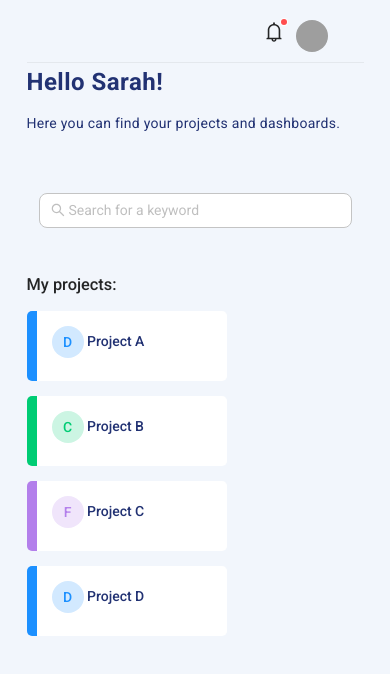
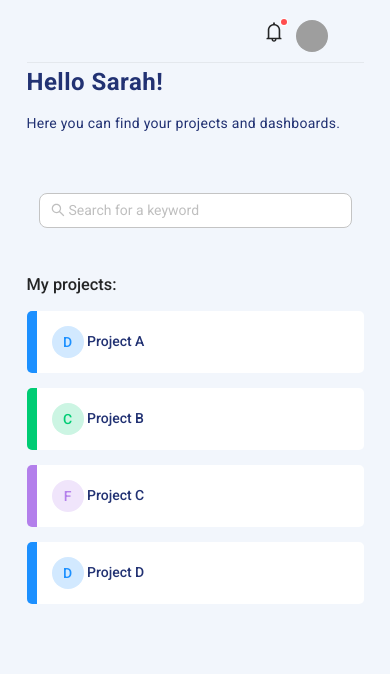
Before and after one commit to AngeloAndreaIsola/DashMote_Assesment, a Vue app in the folder dashmote_assessment/: page / in a window 390 px wide. Shown: the top 674 px of the page. Built offline with nearby package versions, Linux system fonts and the light colour scheme; grey boxes are pictures that could not be loaded.

Commit message:
Bug fix mobile view
mobile view din't expand anymore

```diff
--- a/dashmote_assessment/src/assets/styles.css
+++ b/dashmote_assessment/src/assets/styles.css
@@ -37,6 +37,7 @@ th:last-child {
 }
 
 .row{
+    /* Width makes mobile view not expand and less wider */
     width: 200px;
     height: 5em;
     text-align: center;
--- a/dashmote_assessment/src/components/DesktopCard.vue
+++ b/dashmote_assessment/src/components/DesktopCard.vue
@@ -69,6 +69,7 @@ export default {
     margin-top: 15px;
     justify-content: space-evenly;
     width: 100%;
+
 }
 
 /* Hide numeration */
--- a/dashmote_assessment/src/components/MobileCard.vue
+++ b/dashmote_assessment/src/components/MobileCard.vue
@@ -1,7 +1,7 @@
 <template>
   <div class="mobile">
     <h3>My projects:</h3>
-    <details :class="`warning row ${project.category}`" v-for="(project, index) in filteredProjects" :key="index">
+    <details :class="`warning ${project.category}`" v-for="(project, index) in filteredProjects" :key="index">
       <summary>
         <a-avatar :class="`avatar-${project.category}`"> {{ project.category }}</a-avatar>
         {{ project.name }}
```
